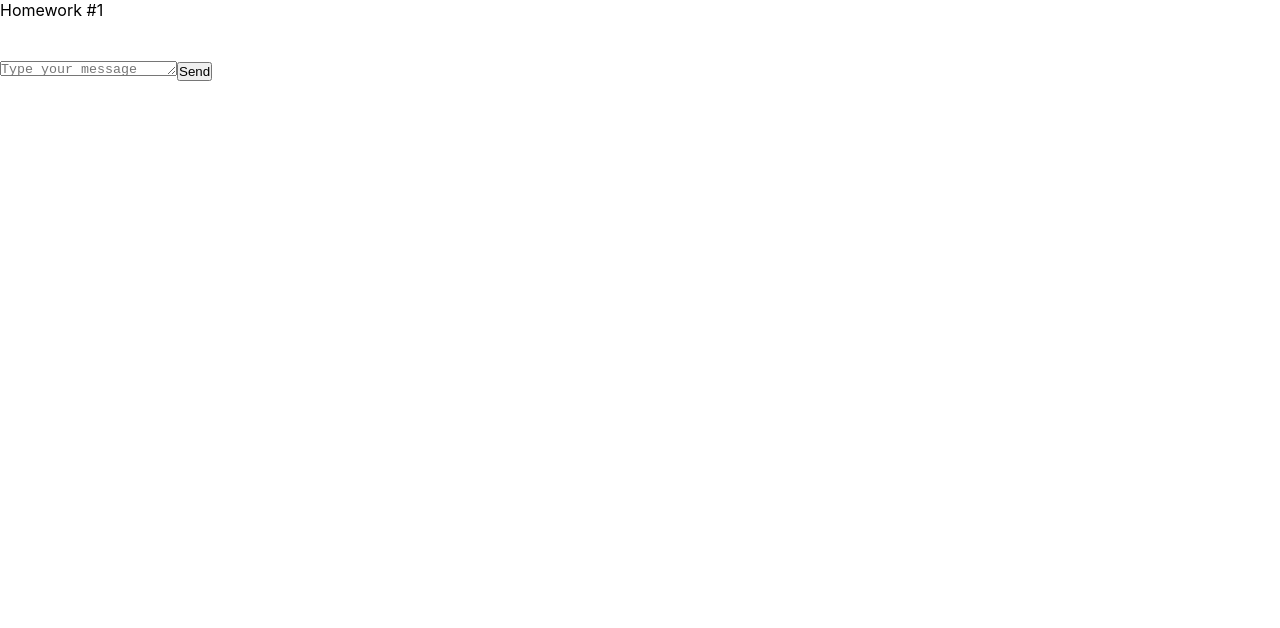
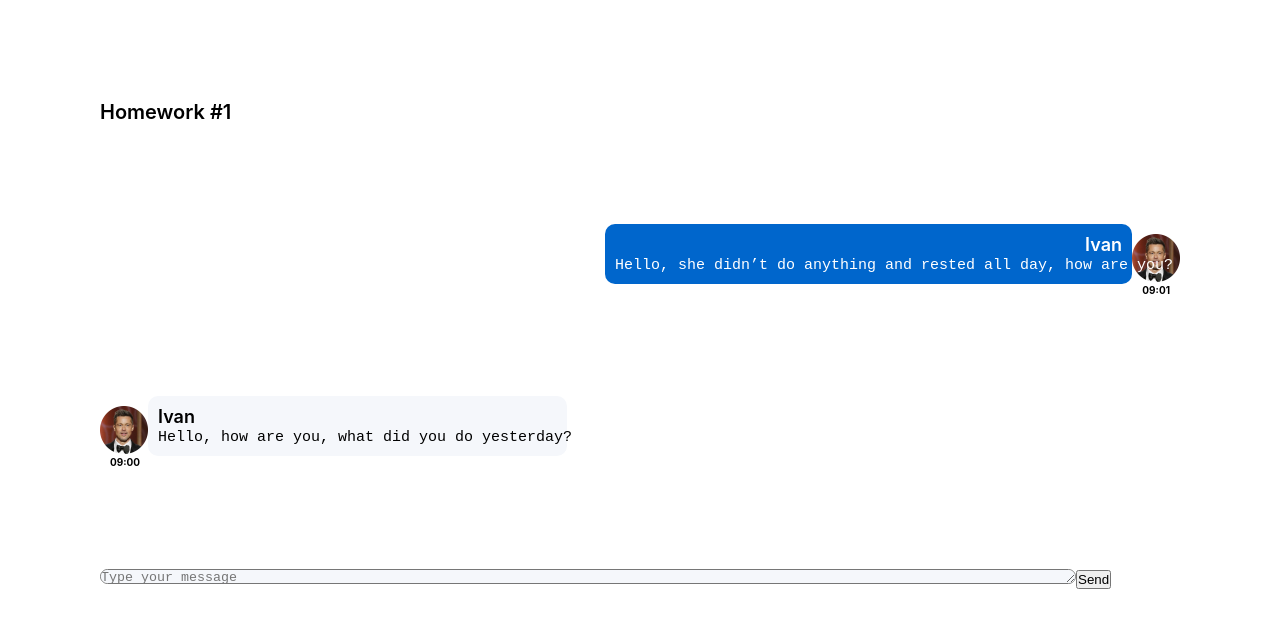
Before and after one commit to KingShakeJS/hws2-master, a React (Create React App) app: page / in a window 1280 px wide. Shown: the top 628 px of the page. Built offline with nearby package versions, Linux system fonts and the light colour scheme.

Commit message:
process-hw1

```diff
--- a/src/s1-main/App.module.css
+++ b/src/s1-main/App.module.css
@@ -1,5 +1,8 @@
 .App {
     --header_height: 60px;
+
+    padding: 100px;
+
 }
 
 .hw {
@@ -7,5 +10,6 @@
 }
 
 .hwTitle {
-
+    font-weight: 600;
+    font-size: 20px;
 }
--- a/src/s2-homeworks/hw01/HW1.tsx
+++ b/src/s2-homeworks/hw01/HW1.tsx
@@ -6,37 +6,53 @@ import FriendMessage from './friend-message/FriendMessage'
 import avatar from './avatar.png'
 
 /*
-* 1 - описать тип MessageType
-* 2 - описать тип MessagePropsType в файле Message.tsx
-* 3 - в файле Message.tsx отобразить приходящие данные
-* 4 - выполнить пункты 2, 3 в файле FriendMessage.tsx
+* 1 - описать тип MessageType+++
+* 2 - описать тип MessagePropsType в файле Message.tsx+++
+* 3 - в файле Message.tsx отобразить приходящие данные+++
+* 4 - выполнить пункты 2, 3 в файле FriendMessage.tsx+++
 * 5 - сделать стили в соответствии с дизайном
 * */
 
+// https://www.figma.com/design/9L5iRbECtW4vAnlUklpgcp/Home-Task-%231?node-id=6-37&node-type=frame&t=ubB2c6kGrbD1s3QB-0
+
+
 // нужно создать правильный тип вместо any
-export type MessageType = any
+export type MessageType = {
+    id: number
+    user: userType
+    message: msgType
+}
 
+export type userType = {
+    avatar: string
+    name: string
+}
+export type msgType = {
+    text: string
+    time: string
+}
 // структуру объекта не менять
 export const message0: MessageType = {
     id: 0,
     user: {
         avatar: avatar, // можно менять
-        name: 'Some Name',  // можно менять
+        name: 'Ivan',  // можно менять
     },
     message: {
-        text: 'some textsome textsome textsome textsome textsome textsome text', // можно менять
-        time: '22:00', // можно менять
+        text: 'Hello, she didn’t do anything and rested all day, how are you?', // можно менять
+        time: '09:01', // можно менять
     },
 }
+
 export const friendMessage0: MessageType = {
     id: 100,
     user: {
         avatar: avatar, // можно менять
-        name: 'Friend Name', // можно менять
+        name: 'Ivan', // можно менять
     },
     message: {
-        text: 'зеркальное сообщение для тренировки css', // можно менять
-        time: '22:00', // можно менять
+        text: 'Hello, how are you, what did you do yesterday?', // можно менять
+        time: '09:00', // можно менять
     },
 }
 
@@ -47,12 +63,18 @@ const HW1 = () => {
             <div className={s2.hw}>
                 {/*проверка отображения (не менять)*/}
                 <div>
-                    <Message message={message0} />
-                    <FriendMessage message={friendMessage0} />
+
+
+                    <Message message={message0}/>
+
+                    <FriendMessage message={friendMessage0}/>
+
+
+
                 </div>
 
                 {/*для автоматической проверки дз (не менять)*/}
-                <MessageSender M={Message} />
+                <MessageSender M={Message}/>
             </div>
         </div>
     )
--- a/src/s2-homeworks/hw01/friend-message/FriendMessage.module.css
+++ b/src/s2-homeworks/hw01/friend-message/FriendMessage.module.css
@@ -1,17 +1,36 @@
 .friendMessage {
-
+    /*font-family: Montserrat;*/
+    font-weight: 600;
+    margin-top: 100px;
+    margin-bottom: 100px;
 }
 
 .friendImageAndText {
-
+    grid-column: 1/2;
+    grid-row: 1/3;
+    color: #000000;
+;
+    display: grid;
+    grid-template-columns:  1fr 25fr;
+    /* костыль */
+    /*grid-template-rows:0;*/
 }
 
 .friendImageAndText img {
-
+    width: 48px;
+    grid-column: 1/2;
+    justify-self: start;
+    /* костыль */
+    margin-top: 10px;
 }
 
 .friendText {
-
+    width: 419px;
+    height: 60px;
+    background-color: #F5F7FB;
+    border-radius: 10px;
+    padding: 10px;
+    justify-self: start;
 }
 
 .friendText:after {
@@ -19,13 +38,21 @@
 }
 
 .friendName {
-
+    font-size: 18px;
+    line-height: 22px;
+    text-align: start;
 }
 
 .friendMessageText {
-
+    font-weight: 400;
+    font-size: 15px;
+    line-height: 20px;
+    grid-column: 2/3;
 }
 
 .friendTime {
-
+    text-align: start;
+    margin-left: 10px;
+    font-size: 10px;
+    font-weight: bold;
 }
--- a/src/s2-homeworks/hw01/friend-message/FriendMessage.tsx
+++ b/src/s2-homeworks/hw01/friend-message/FriendMessage.tsx
@@ -1,8 +1,9 @@
 import React from 'react'
 import s from './FriendMessage.module.css'
+import {MessagePropsType} from "../message/Message";
 
-// создать тип вместо any и отобразить приходящие данные
-const FriendMessage = (props: any) => {
+// создать тип вместо any и отобразить приходящие данные+++
+const FriendMessage = (props: MessagePropsType) => {
     return (
         <div
             id={'hw1-friend-message-' + props.message.id}
@@ -12,8 +13,9 @@ const FriendMessage = (props: any) => {
                 <img
                     id={'hw1-friend-avatar-' + props.message.id}
                     // создаёт студент
+                    //
+                    src={props.message.user.avatar}
 
-                    //
                 />
                 <div className={s.friendText}>
                     <div
@@ -21,16 +23,20 @@ const FriendMessage = (props: any) => {
                         className={s.friendName}
                     >
                         {/*создаёт студент*/}
-
                         {/**/}
+                        {
+                            props.message.user.name
+                        }
                     </div>
                     <pre
                         id={'hw1-friend-text-' + props.message.id}
                         className={s.friendMessageText}
                     >
                         {/*создаёт студент*/}
-
                         {/**/}
+                        {
+                            props.message.message.text
+                        }
                     </pre>
                 </div>
             </div>
@@ -39,8 +45,10 @@ const FriendMessage = (props: any) => {
                 className={s.friendTime}
             >
                 {/*создаёт студент*/}
-
                 {/**/}
+                {
+                    props.message.message.time
+                }
             </div>
         </div>
     )
--- a/src/s2-homeworks/hw01/message-sender/MessageSender.module.css
+++ b/src/s2-homeworks/hw01/message-sender/MessageSender.module.css
@@ -3,7 +3,11 @@
 }
 
 .textarea {
-
+    /*resize: unset;*/
+    width: 976px;
+    height: 40px;
+    border-radius: 20px;
+    background-color: #F5F7FB;
 }
 
 .button {
@@ -13,6 +17,7 @@
 .button:hover {
 
 }
+
 .button:active {
 
 }
--- a/src/s2-homeworks/hw01/message-sender/MessageSender.tsx
+++ b/src/s2-homeworks/hw01/message-sender/MessageSender.tsx
@@ -1,6 +1,7 @@
 import React, {useEffect, useRef, useState} from 'react'
 import { message0 } from '../HW1'
 import s from './MessageSender.module.css'
+
 
 // компонента, которая тестирует вашу компоненту (не изменять, any не трогать)
 const MessageSender = (props: any) => {
--- a/src/s2-homeworks/hw01/message/Message.module.css
+++ b/src/s2-homeworks/hw01/message/Message.module.css
@@ -1,17 +1,38 @@
 .message {
+    /*font-family: Montserrat;*/
+    font-weight: 600;
+    margin-top: 100px;
+    margin-bottom: 100px;
 
 }
 
 .imageAndText {
+    grid-column: 1/2;
+    grid-row: 1/3;
+    color: #FFFFFF;
+    display: grid;
+    grid-template-columns: 25fr 1fr;
+    /* костыль */
+    grid-template-rows:0;
 
 }
 
 .imageAndText img {
+    width: 48px;
+    grid-column: 2/3;
+    justify-self: end;
+    /* костыль */
+    margin-top: 10px;
 
 }
 
 .text {
-
+    width: 527px;
+    height: 60px;
+    background-color: #0066CC;
+    border-radius: 10px;
+    padding: 10px;
+    justify-self: end;
 }
 
 .text:after {
@@ -19,13 +40,23 @@
 }
 
 .name {
-
+    font-size: 18px;
+    line-height: 22px;
+    text-align: end;
 }
 
 .messageText {
+    font-weight: 400;
+    font-size: 15px;
+    line-height: 20px;
+    grid-column: 1/2;
+
 
 }
 
 .time {
-
+    text-align: end;
+    margin-right: 10px;
+    font-size: 10px;
+    font-weight: bold;
 }
--- a/src/s2-homeworks/hw01/message/Message.tsx
+++ b/src/s2-homeworks/hw01/message/Message.tsx
@@ -1,8 +1,12 @@
 import React from 'react'
 import s from './Message.module.css'
+import {MessageType} from "../HW1";
 
-// нужно создать правильный тип вместо any
-export type MessagePropsType = any
+// нужно создать правильный тип вместо any+++
+export type MessagePropsType = {
+    message: MessageType
+}
+
 
 // нужно отобразить приходящие данные
 const Message = (props: MessagePropsType) => {
@@ -12,26 +16,36 @@ const Message = (props: MessagePropsType) => {
                 <img
                     id={'hw1-avatar-' + props.message.id}
                     // создаёт студент
+                    //
+                    src={props.message.user.avatar}
 
-                    //
                 />
                 <div className={s.text}>
                     <div id={'hw1-name-' + props.message.id} className={s.name}>
                         {/*создаёт студент*/}
+                        {/**/}
+                        {
+                            props.message.user.name
+                        }
 
-                        {/**/}
                     </div>
                     <pre id={'hw1-text-' + props.message.id} className={s.messageText}>
                         {/*создаёт студент*/}
-
                         {/**/}
+                        {
+                            props.message.message.text
+                        }
                     </pre>
                 </div>
             </div>
+
+
             <div id={'hw1-time-' + props.message.id} className={s.time}>
                 {/*создаёт студент*/}
-
                 {/**/}
+                {
+                    props.message.message.time
+                }
             </div>
         </div>
     )
```
